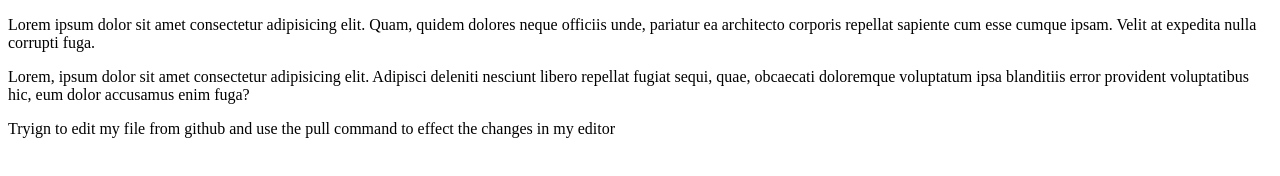
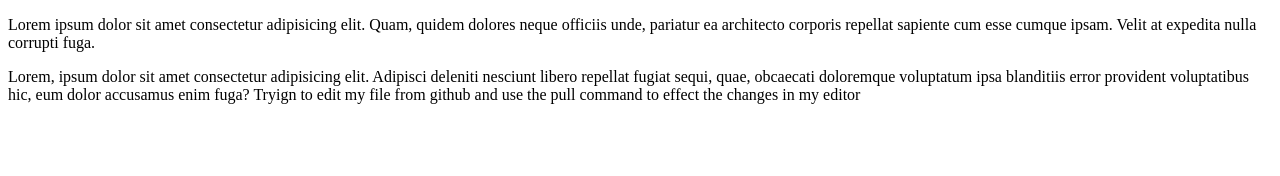
Before and after one commit to Peace-Olayinka/class-2, a plain HTML site: page index.html in a window 1280 px wide. Drawn offline with Linux system fonts and the light colour scheme.

Commit message:
Update index.html

```diff
--- a/index.html
+++ b/index.html
@@ -9,8 +9,12 @@
 <body>
     <p>Lorem ipsum dolor sit amet consectetur adipisicing elit. Quam, quidem dolores neque officiis unde, pariatur ea architecto corporis repellat sapiente cum esse cumque ipsam. Velit at expedita nulla corrupti fuga.</p>
 
-    <P>Lorem, ipsum dolor sit amet consectetur adipisicing elit. Adipisci deleniti nesciunt libero repellat fugiat sequi, quae, obcaecati doloremque voluptatum ipsa blanditiis error provident voluptatibus hic, eum dolor accusamus enim fuga?</P>
+    <P>Lorem, ipsum dolor sit amet consectetur adipisicing elit.
+        Adipisci deleniti nesciunt libero repellat fugiat sequi, quae, obcaecati doloremque voluptatum
+        ipsa blanditiis error provident voluptatibus hic, eum dolor accusamus enim fuga?
+        Tryign to edit my file from github and use the pull command to effect the changes in my editor
+    </P>
 
-    Tryign to edit my file from github and use the pull command to effect the changes in my editor
+
 </body>
 </html>
```
